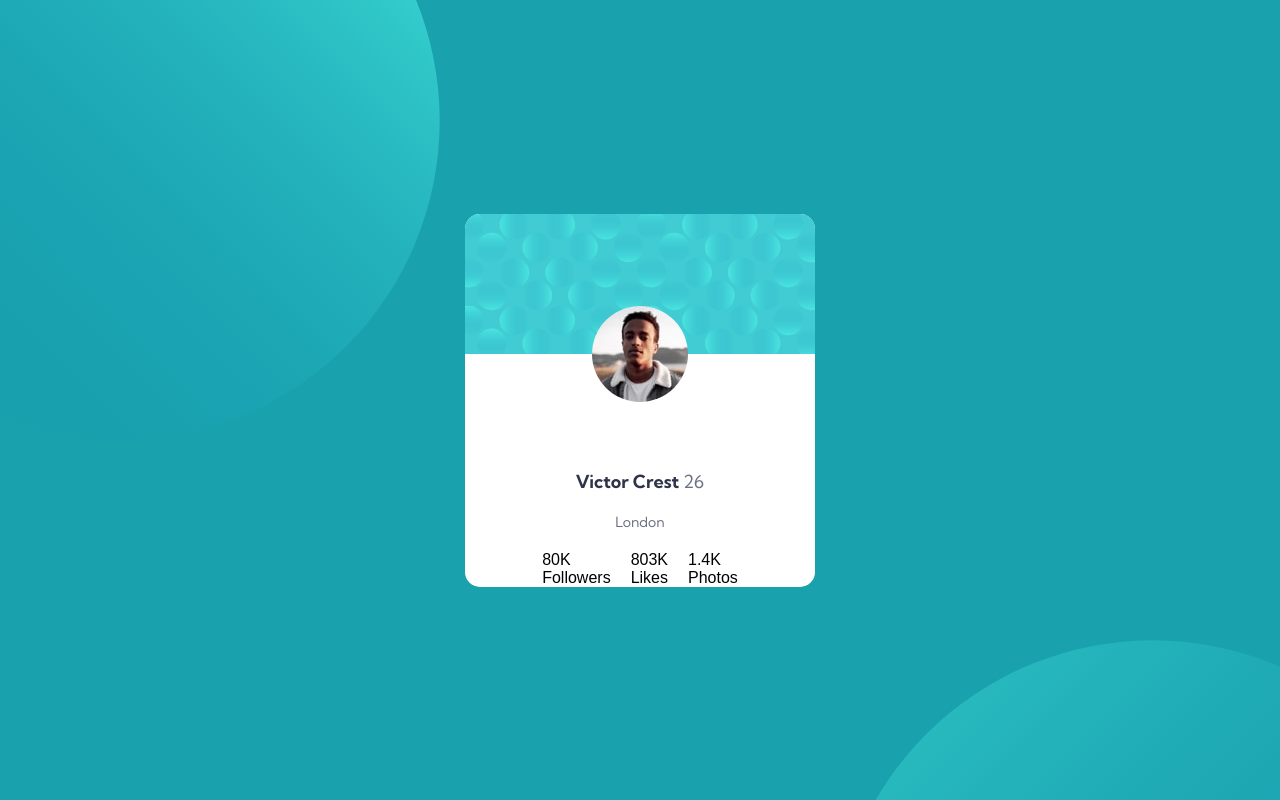
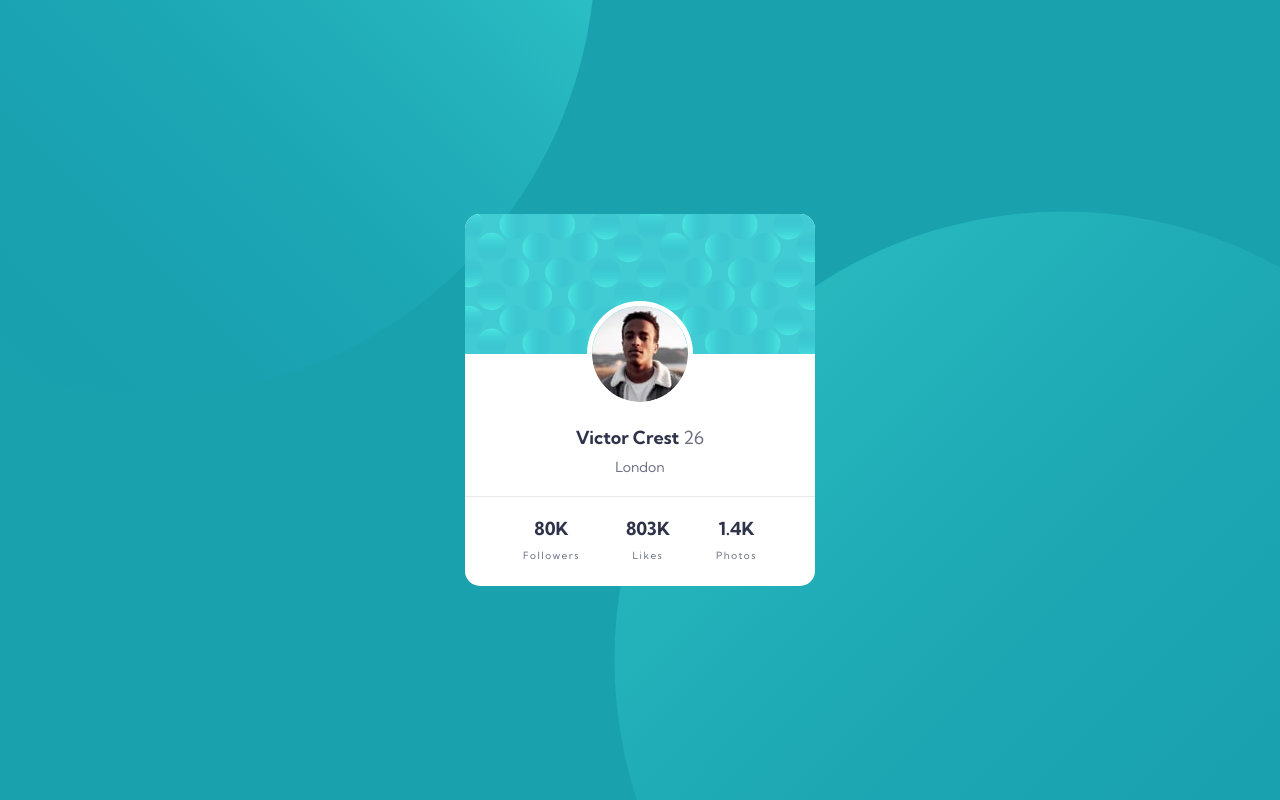
Before and after one commit to MATBMS/profile-card-component, a plain HTML site: page index.html in a window 1280 px wide. Drawn offline with Linux system fonts and the light colour scheme.

Commit message:
finish desktop version

```diff
--- a/index.html
+++ b/index.html
@@ -4,7 +4,7 @@
   <head>
     <meta charset="UTF-8">
     <meta name="viewport" content="width=device-width, initial-scale=1.0">
-    <link rel="icon" type="image/png" sizes="32x32" href="./images/favicon-32x32.png">
+    <link rel="icon" type="image/png" sizes="32x32" href="./assets/images/favicon-32x32.png">
     <link rel="stylesheet" href="styles.css">
     <title>Profile card component</title>
   </head>
@@ -13,9 +13,13 @@
     <main>
       <div class="container">
         <div class="card-header"></div>
-        <div class="profile"><img src="./assets/images/image-victor.jpg" alt="image profile" class="profile-img">
-          <h2 class="name">Victor Crest <span class="age">26</span></h2>
-          <h3 class="location">London</h3>
+        <div class="profile">
+          <img src="./assets/images/image-victor.jpg" alt="image profile" class="profile-img">
+          <div class="profile-info">
+            <h2 class="name">Victor Crest <span class="age">26</span></h2>
+            <h3 class="location">London</h3>
+          </div>
+          <div class="hr"></div>
           <div class="stats">
             <div class="stat-bloc">
               <p class="stat-number">80K</p>
--- a/styles.css
+++ b/styles.css
@@ -48,7 +48,8 @@ button {
   src: url('./assets/fonts/KumbhSans-VariableFont_YOPQ\,wght.ttf') format('truetype');
 }
 
-.name {
+.name,
+.stat-number {
   font-family: 'KumbhSans';
   font-size: 18px;
   font-weight: bold;
@@ -69,6 +70,15 @@ button {
   color: #6B7082;
 }
 
+.stat-title {
+  font-family: 'KumbhSans';
+  font-size: 10px;
+  font-weight: 400;
+  color: #6B7082;
+  letter-spacing: 1.5px;
+  margin-top: 9px;
+}
+
 /* == LAYOUT == */
 main {
   display: flex;
@@ -76,9 +86,9 @@ main {
   align-items: center;
   height: 100vh;
   background-image: url(./assets/images/bg-pattern-top.svg), url(./assets/images/bg-pattern-bottom.svg);
-  background-position: -200px -200px, 130% 400%;
+  background-position: -300px -500px, 160% -220%;
   background-repeat: no-repeat, no-repeat;
-  background-size: 50%, 50%;
+  background-size: 70%, 70%;
   background-color: #19A1AE;
 }
 
@@ -102,23 +112,40 @@ main {
   justify-content: center;
   align-items: center;
   gap: 20px;
+  position: relative;
+  padding-top: 72px;
+}
+
+.profile-info {
+  text-align: center;
+}
+
+.location {
+  margin-top: 9px;
 }
 
 /* == PROFILE IMAGE == */
 .profile-img {
-  position: relative;
+  position: absolute;
   top: -48px;
   height: 96px;
   width: 96px;
   border-radius: 50%;
-  border: 5px white;
+  outline: 5px solid white;
 }
 
 /* == STATS == */
+.hr {
+  border-top: 1px solid #E8E9EC;
+  width: 100%;
+}
+
 .stats {
   display: flex;
   flex-direction: row;
   justify-content: center;
   align-items: center;
-  gap: 20px;
+  text-align: center;
+  gap: 46px;
+  padding-bottom: 24px;
 }
```
